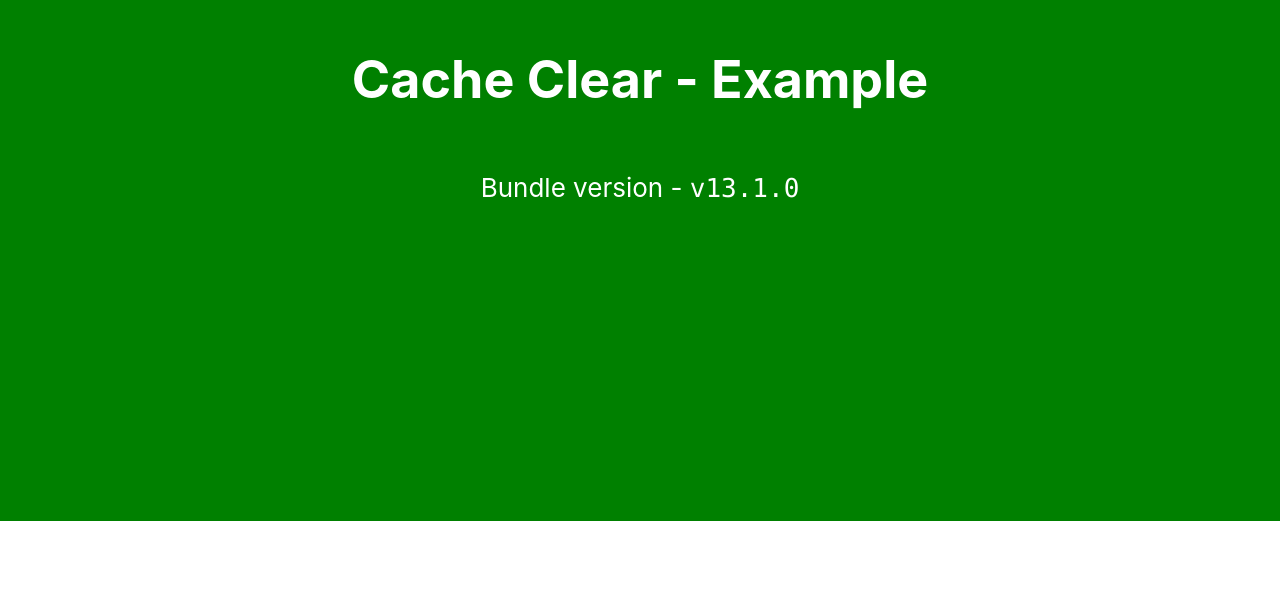
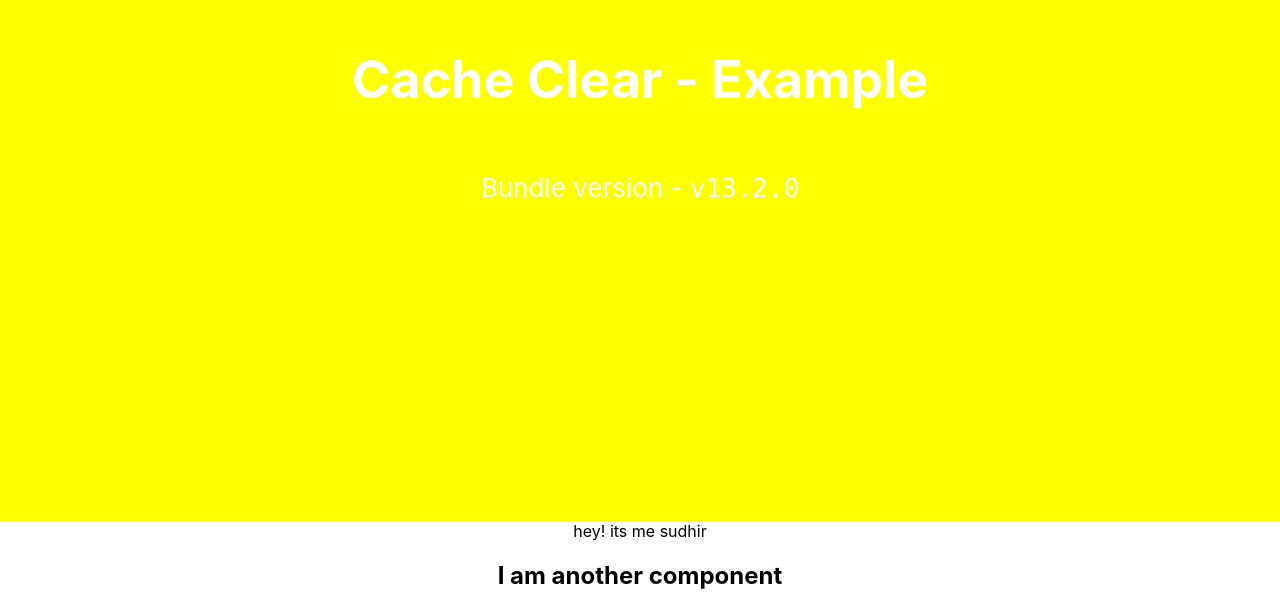
Before and after one commit to sudhir-kumar-au3/signalxcc, a React (Create React App) app: page / in a window 1280 px wide. Shown: the part 279-889 px from the top of the page. Before the commit the page ends 800 px from the top, so only its background shows below. Built offline with nearby package versions, Linux system fonts and the light colour scheme.

Commit message:
cache clear

```diff
--- a/package.json
+++ b/package.json
@@ -1,6 +1,6 @@
 {
   "name": "signalxcc",
-  "version": "13.1.0",
+  "version": "13.2.0",
   "private": true,
   "dependencies": {
     "@testing-library/jest-dom": "^4.2.4",
--- a/public/meta.json
+++ b/public/meta.json
@@ -1 +1 @@
-{"version":"13.1.0"}
+{"version":"13.2.0"}
--- a/src/App.css
+++ b/src/App.css
@@ -14,7 +14,7 @@
 }
 
 .App-header {
-  background-color: green;
+  background-color: yellow;
   min-height: 100vh;
   display: flex;
   flex-direction: column;
--- a/src/App.js
+++ b/src/App.js
@@ -1,6 +1,7 @@
 import React from "react";
 import "./App.css";
 import CacheBuster from "./CacheBuster";
+import Comp from "./Comp";
 function App() {
   return (
     <CacheBuster>
@@ -16,6 +17,8 @@ function App() {
                   Bundle version - <code>v{global.appVersion}</code>
                 </p>
               </header>
+              <footer>hey! its me sudhir</footer>
+              <Comp></Comp>
             </div>
           )}
         </React.Fragment>
--- /dev/null
+++ b/src/Comp.jsx
@@ -0,0 +1,7 @@
+import React from "react";
+
+function Comp() {
+  return <h2>I am another component</h2>;
+}
+
+export default Comp;
```
Also changed, not shown: 1 other file (tests, documents, lock files or other folders).
